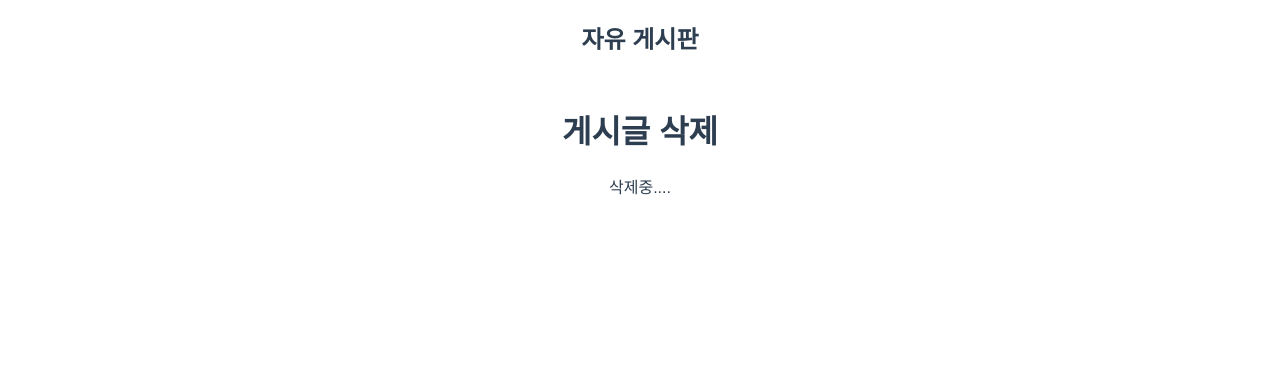
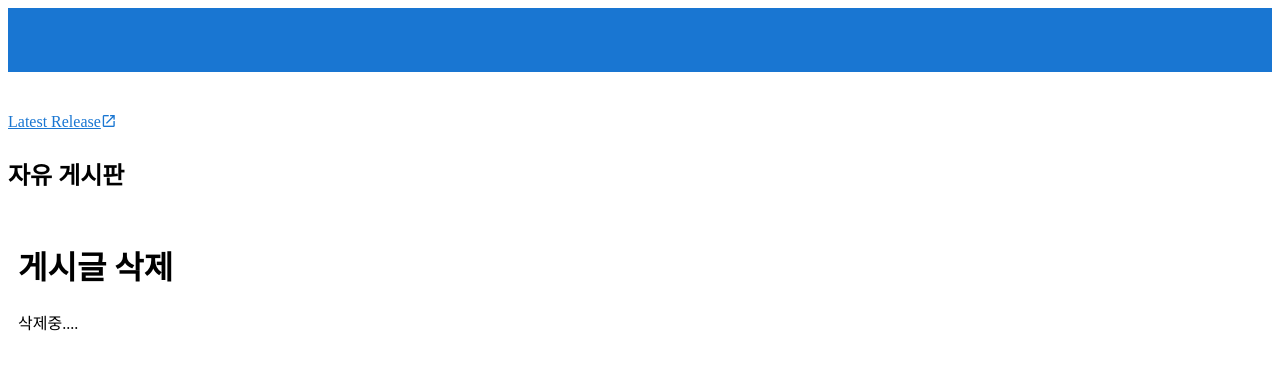
Before and after one commit to Trip-or-Trip/TripOrTrip-Client, a Vue app: page /board/delete in a window 1280 px wide. Shown: the top 370 px of the page. Built offline with nearby package versions, Linux system fonts and the light colour scheme; no server answers; grey boxes are pictures that could not be loaded.

Commit message:
add: vuetify

```diff
--- a/public/index.html
+++ b/public/index.html
@@ -1,11 +1,13 @@
 <!DOCTYPE html>
-<html lang="">
+<html lang="en">
   <head>
     <meta charset="utf-8">
     <meta http-equiv="X-UA-Compatible" content="IE=edge">
     <meta name="viewport" content="width=device-width,initial-scale=1.0">
     <link rel="icon" href="<%= BASE_URL %>favicon.ico">
     <title><%= htmlWebpackPlugin.options.title %></title>
+    <link rel="stylesheet" href="https://fonts.googleapis.com/css?family=Roboto:100,300,400,500,700,900">
+    <link rel="stylesheet" href="https://cdn.jsdelivr.net/npm/@mdi/font@latest/css/materialdesignicons.min.css">
   </head>
   <body>
     <noscript>
--- a/src/App.vue
+++ b/src/App.vue
@@ -1,39 +1,46 @@
 <template>
-  <div id="app">
-    <!-- <the-header></the-header> -->
-    <!-- <app-main></app-main> -->
-    <!-- <app-board></app-board>
-    <app-notice></app-notice> -->
-    <router-view></router-view>
-  </div>
+  <v-app>
+    <v-app-bar app color="primary" dark>
+      <div class="d-flex align-center">
+        <v-img
+          alt="Vuetify Logo"
+          class="shrink mr-2"
+          contain
+          src="https://cdn.vuetifyjs.com/images/logos/vuetify-logo-dark.png"
+          transition="scale-transition"
+          width="40"
+        />
+
+        <v-img
+          alt="Vuetify Name"
+          class="shrink mt-1 hidden-sm-and-down"
+          contain
+          min-width="100"
+          src="https://cdn.vuetifyjs.com/images/logos/vuetify-name-dark.png"
+          width="100"
+        />
+      </div>
+
+      <v-spacer></v-spacer>
+
+      <v-btn href="https://github.com/vuetifyjs/vuetify/releases/latest" target="_blank" text>
+        <span class="mr-2">Latest Release</span>
+        <v-icon>mdi-open-in-new</v-icon>
+      </v-btn>
+    </v-app-bar>
+
+    <v-main>
+      <router-view />
+    </v-main>
+  </v-app>
 </template>
 
 <script>
-// import TheHeader from "@/components/TheHeader";
-// import AppMain from "@/views/AppMain";
-// import AppBoard from "@/views/AppBoard";
-// import AppNotice from "@/views/AppNotice";
+export default {
+  name: "App",
 
-export default {
-  components: {
-    // TheHeader,
-    // AppMain,
-    // AppBoard,
-    // AppNotice,
-  },
+  data: () => ({
+    //
+  }),
 };
 </script>
-
-<style>
-#app {
-  font-family: Avenir, Helvetica, Arial, sans-serif;
-  -webkit-font-smoothing: antialiased;
-  -moz-osx-font-smoothing: grayscale;
-  text-align: center;
-  color: #2c3e50;
-}
-
-a {
-  text-decoration: none;
-}
-</style>
--- a/src/main.js
+++ b/src/main.js
@@ -1,12 +1,20 @@
-import Vue from 'vue'
-import App from './App.vue'
-import router from './router'
-import store from './store'
+import Vue from "vue";
+import App from "./App.vue";
+import router from "./router";
+import store from "./store";
 
-Vue.config.productionTip = false
+// vuetify
+import Vuetify from "vuetify";
+// import "vuetify/dist/vuetify.min.css";
+// import vuetify from './plugins/vuetify'
+
+Vue.use(Vuetify);
+
+Vue.config.productionTip = false;
 
 new Vue({
   router,
   store,
-  render: h => h(App)
-}).$mount('#app')
+  vuetify: new Vuetify(),
+  render: (h) => h(App),
+}).$mount("#app");
--- /dev/null
+++ b/src/plugins/vuetify.js
@@ -0,0 +1,7 @@
+import Vue from 'vue';
+import Vuetify from 'vuetify/lib/framework';
+
+Vue.use(Vuetify);
+
+export default new Vuetify({
+});
--- a/vue.config.js
+++ b/vue.config.js
@@ -1,4 +1,6 @@
 const { defineConfig } = require('@vue/cli-service')
 module.exports = defineConfig({
-  transpileDependencies: true
+  transpileDependencies: [
+    'vuetify'
+  ]
 })
```
Also changed, not shown: package.json (+6 -1 lines), src/assets/logo.svg (added), 1 other file (tests, documents, lock files or other folders).
